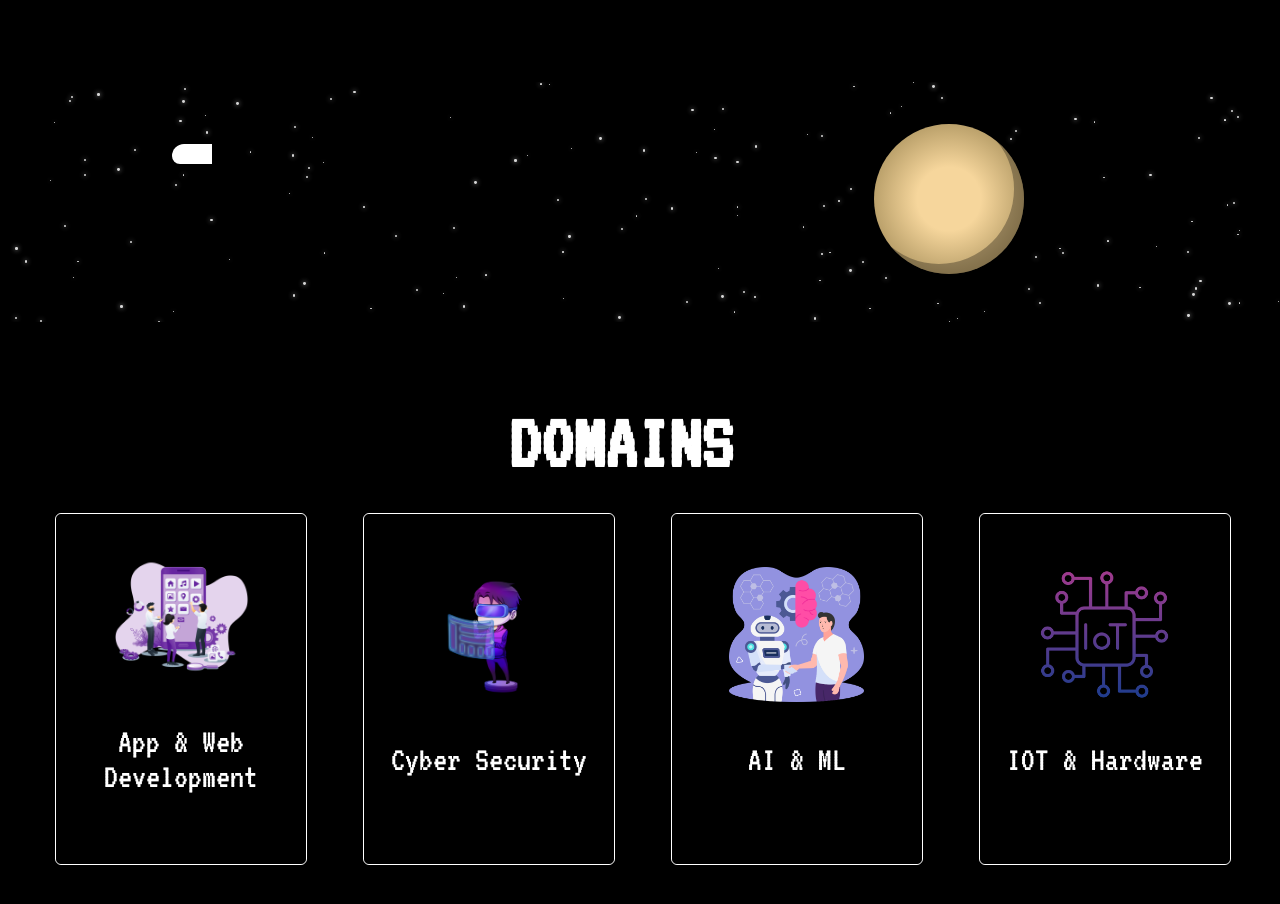
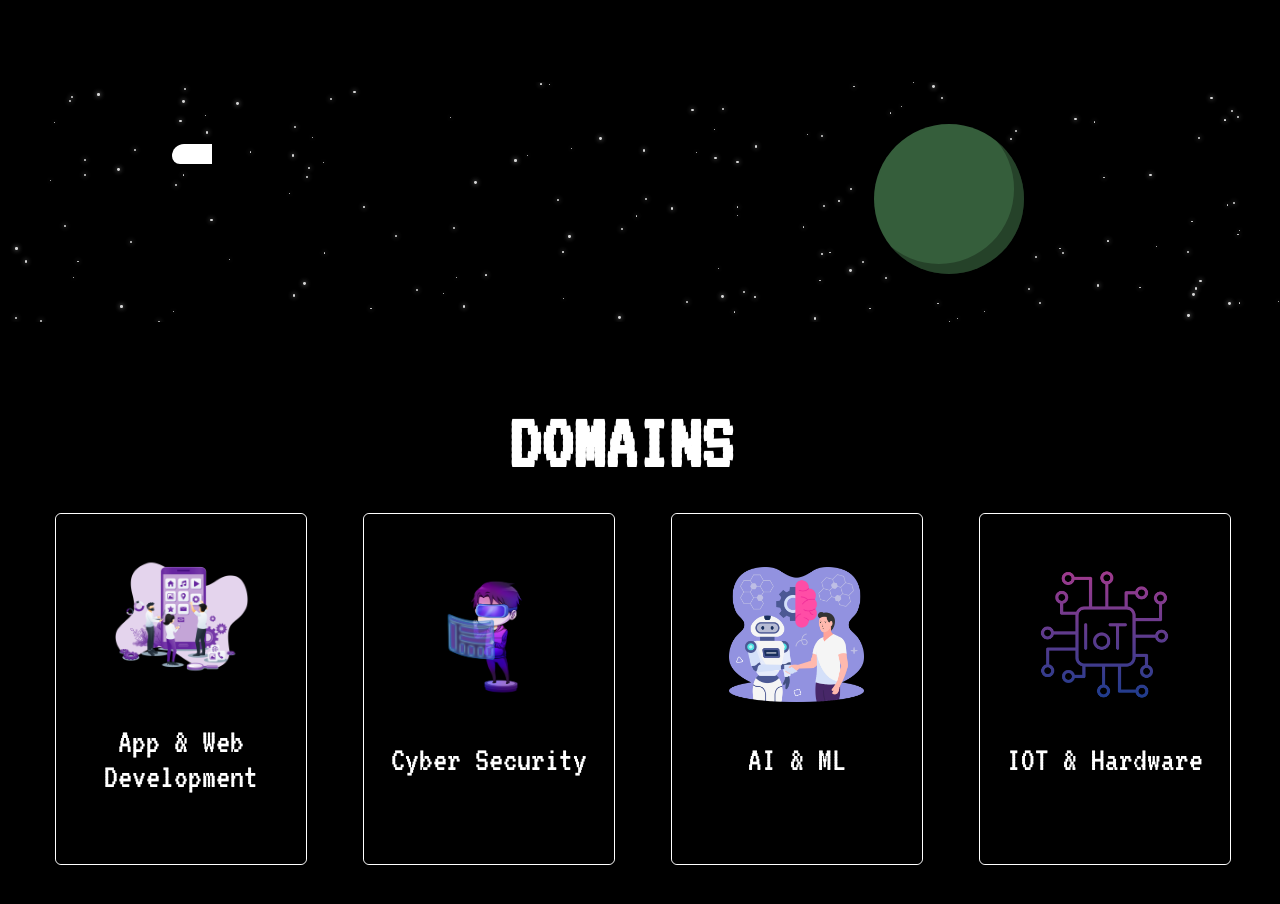
Before and after one commit to srinath536/Hackathonix25, a React (Vite) app: page / in a window 1280 px wide. Shown: the part 1360-2264 px from the top of the page. Built offline with nearby package versions, Linux system fonts and the light colour scheme.

Commit message:
colour change in filler

```diff
--- a/src/components/Filler.css
+++ b/src/components/Filler.css
@@ -46,7 +46,7 @@
     position: absolute;
     width: 150px;
     height: 150px;
-    background: radial-gradient(circle, #f6d69c 30%, #bca26c 70%);
+    background: #355E3B;
     border-radius: 50%;
     bottom: 20%;
     right: 20%;
```
